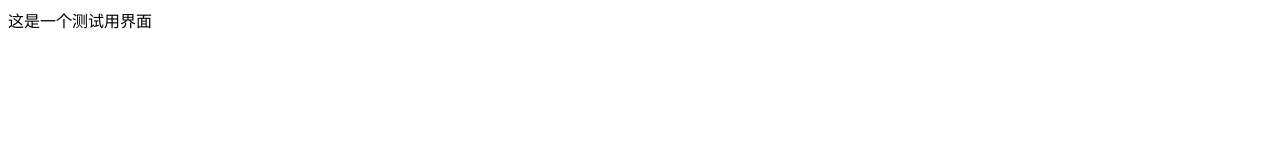
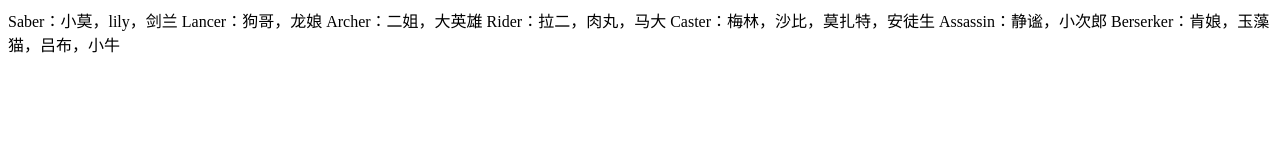
Before and after one commit to yanchejiu/yanchejiu.github.io, a plain HTML site: page index.html in a window 1280 px wide. Drawn offline with Linux system fonts and the light colour scheme.

Commit message:
level up roles

```diff
--- a/index.html
+++ b/index.html
@@ -5,6 +5,12 @@
     <title>Yan</title>
 </head>
 <body>
-这是一个测试用界面
+Saber：小莫，lily，剑兰
+Lancer：狗哥，龙娘
+Archer：二姐，大英雄
+Rider：拉二，肉丸，马大
+Caster：梅林，沙比，莫扎特，安徒生
+Assassin：静谧，小次郎
+Berserker：肯娘，玉藻猫，吕布，小牛
 </body>
 </html>
```
